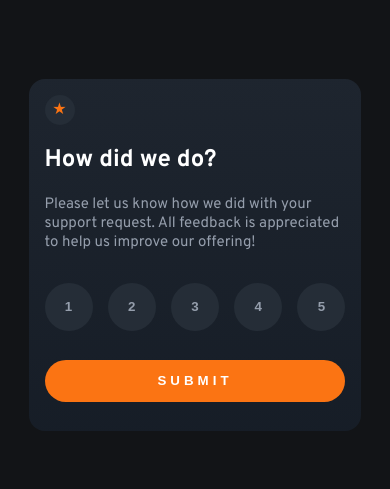
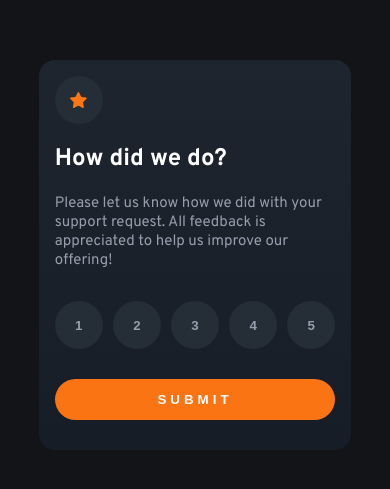
Before and after one commit to klawingco/fed-dtt-challenges, a Next.js app in the folder five-star-rating/: page / in a window 390 px wide. Shown: the part 191-680 px from the top of the page. Built offline with nearby package versions, Linux system fonts and the light colour scheme.

Commit message:
add star icon

```diff
--- a/five-star-rating/app/components/CardRating/index.module.scss
+++ b/five-star-rating/app/components/CardRating/index.module.scss
@@ -20,11 +20,12 @@ $full_circle_radius: $medium_border_radius * 2;
 
 .cardRating {
     background-image: linear-gradient(hsl(215, 22%, 15%), hsl(215, 27%, 12%));
-    padding: $subtle_border_radius;
-    width: 25%;
-    border-radius: 1em;
+    padding: 2em;
+    width: 22%;
+    border-radius: $subtle_border_radius;
     @media (max-width: 700px) {
-        width: 88%;
+        width: 82%;
+        padding: 1em;
     }
     @media (min-width: 701px) and (max-width: 1120px) {
         width: 30%;
@@ -48,12 +49,8 @@ $full_circle_radius: $medium_border_radius * 2;
     border-radius: $full_circle_radius;
     color: $orange;
     @media (max-width: 700px) {
-        width: 30px;
-        height: 30px;
-    }
-    @media (min-width: 701px) and (max-width: 1120px) {
-        width: 35px;
-        height: 35px;
+        width: 48px;
+        height: 48px;
     }
 }
 
--- a/five-star-rating/app/components/CardRating/index.tsx
+++ b/five-star-rating/app/components/CardRating/index.tsx
@@ -1,7 +1,7 @@
 'use client'
 import { useState } from 'react'
 import Image from 'next/image'
-
+import StarIcon from '../../../public/icon-star.svg'
 import ThankYouIllustration from '../../../public/illustration-thank-you.svg'
 import styles from './index.module.scss'
 import RatingButtonSet from './RatingButtonSet'
@@ -18,7 +18,9 @@ const CardRating = () => {
     >
       {!submitted ? (
         <>
-          <div className={styles.starLogo}>★</div>
+          <div className={styles.starLogo}>
+            <Image src={StarIcon} alt={'Star Icon'} priority />
+          </div>
           <h1>How did we do?</h1>
           <p>
             Please let us know how we did with your support request. All
```
Also changed, not shown: five-star-rating/public/icon-star.svg (added).
